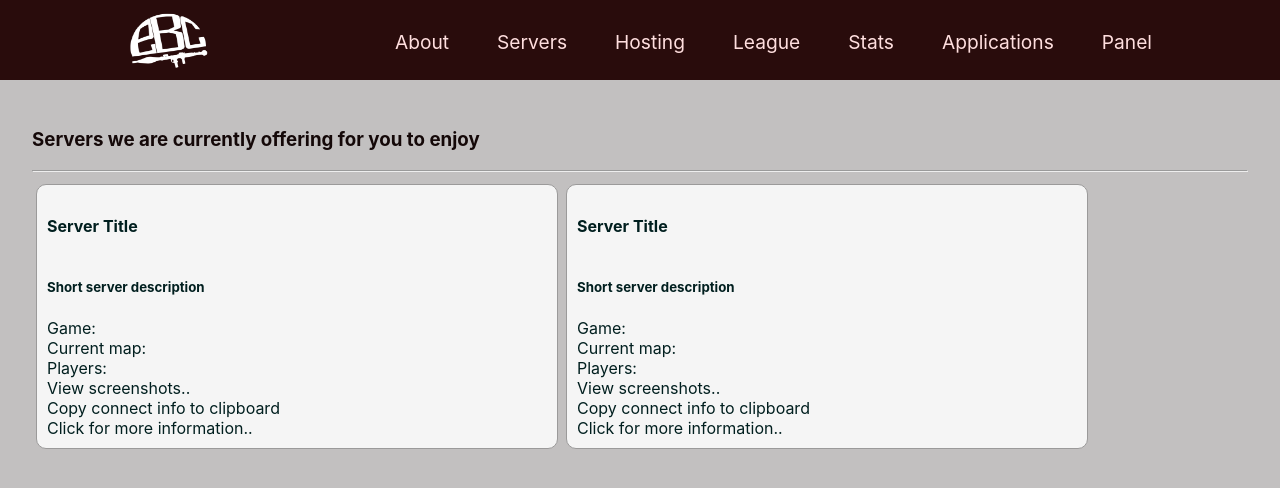
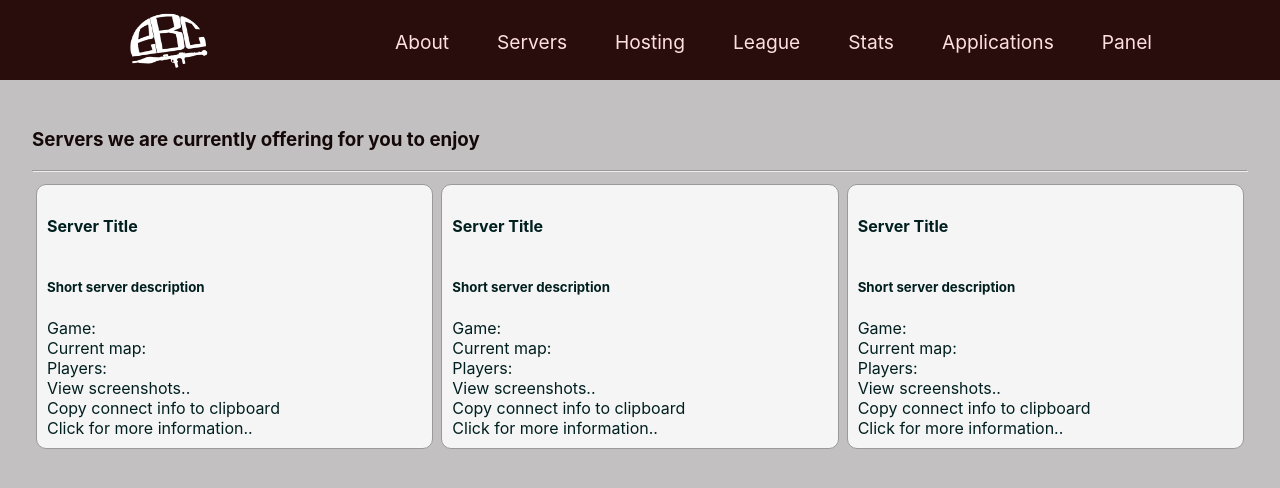
Before and after one commit to kristiandz/ebc-website, a React (Create React App) app: page /servers in a window 1280 px wide. Shown: the top 488 px of the page. Built offline with nearby package versions, Linux system fonts and the light colour scheme.

Commit message:
Structure update

```diff
--- a/src/pages/Servers.jsx
+++ b/src/pages/Servers.jsx
@@ -1,15 +1,18 @@
 import classes from "./Servers.module.css";
-import ServerItem from "../components/serverList/ServerItem";
+import ServerItem from "../components/serverItems/ServerItem";
 
 function Servers() {
-    return <div className={classes.servers}>
+  return (
+    <div className={classes.servers}>
       <h3>Servers we are currently offering for you to enjoy</h3>
       <hr />
       <div className={classes.itemContainer}>
         <ServerItem />
         <ServerItem />
+        <ServerItem />
       </div>
     </div>
+  );
 }
 
 export default Servers;
--- a/src/pages/Servers.module.css
+++ b/src/pages/Servers.module.css
@@ -5,6 +5,6 @@
 .itemContainer{
   display: flex;
   flex-direction: row;
-  justify-content:flex-start;
+  justify-content:space-around;
   margin: 0px;
 }
```
Also changed, not shown: src/components/serverItems/ServerItem.jsx (renamed from src/components/serverList/ServerItem.jsx), src/components/serverItems/ServerItem.module.css (renamed from src/components/serverList/ServerItem.module.css). Lines whose indentation alone changed are shown as unchanged.
